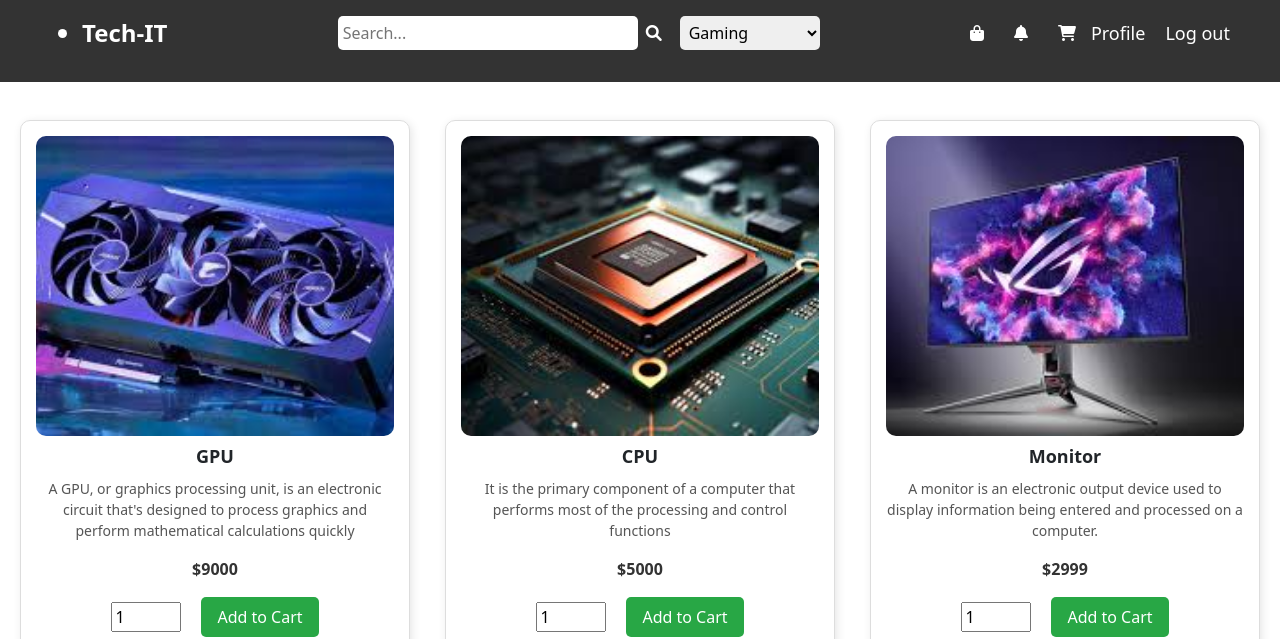
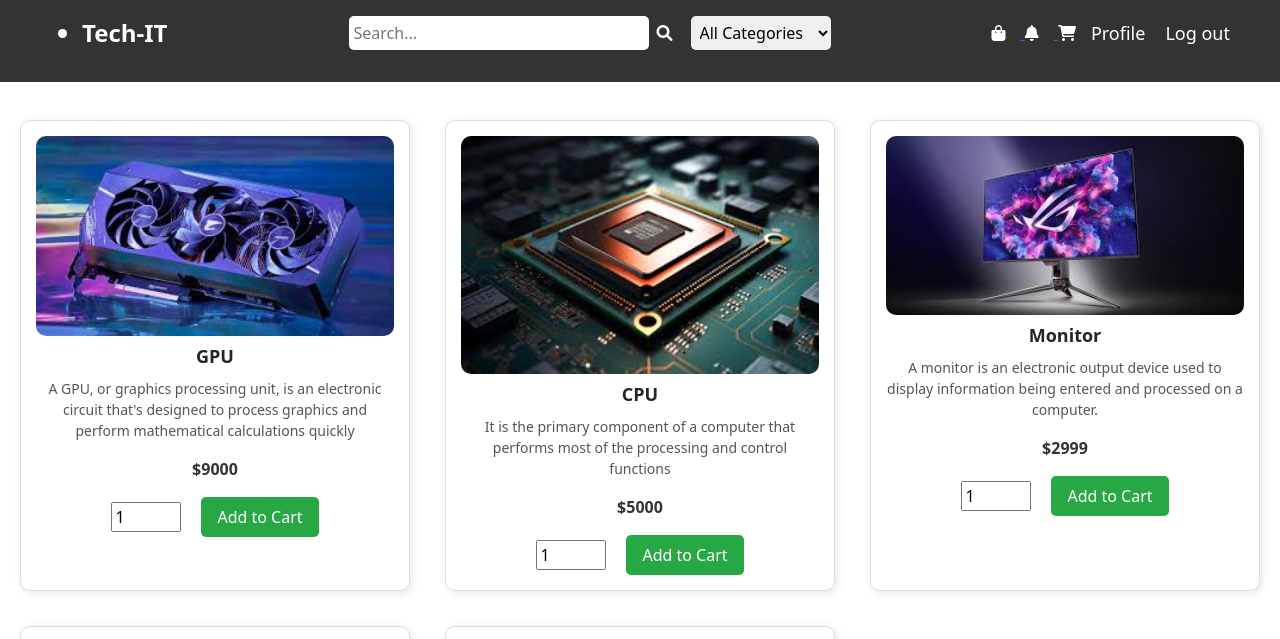
Before and after one commit to S1ngularty/Tech-IT, a PHP site: page /Shop.php in a window 1280 px wide. Shown: the top 639 px of the page. Run offline with PHP 8.4, Linux system fonts and the light colour scheme; the visitor is signed in with stand-in values (Sample User, id 1); data comes from the database, SQL or seed files in the repository.

Commit message:
update stock, notification, category, search, view

```diff
--- a/User/Shop.php
+++ b/User/Shop.php
@@ -6,6 +6,28 @@ if(!isset($_SESSION['user_id']) && !isset($_SESSION['role']) && !isset($_SESSION
     header("location:http:../Administrator/customer/login.php");
     exit;
 }else{
+    // Retrieve category and search parameters from the URL (if set)
+    $category_filter = isset($_GET['category_id']) ? $_GET['category_id'] : '';
+    $search_term = isset($_GET['search']) ? $_GET['search'] : '';
+
+    // SQL query to display products, with category and search filters
+    $sql_display = "SELECT * FROM product
+                    INNER JOIN stocks USING (product_id)
+                    LEFT JOIN product_category ON product.product_id = product_category.product_id
+                    LEFT JOIN category ON product_category.category_id = category.category_id
+                    WHERE stock > 0";
+
+    // Apply category filter if a category is selected
+    if ($category_filter) {
+        $sql_display .= " AND category.category_id = '$category_filter'";
+    }
+
+    // Apply search filter if a search term is provided
+    if ($search_term) {
+        $sql_display .= " AND (product.product_name LIKE '%$search_term%' OR product.product_description LIKE '%$search_term%')";
+    }
+
+    $result = mysqli_query($conn, $sql_display);
 ?>
 
 <!DOCTYPE html>
@@ -19,8 +41,7 @@ if(!isset($_SESSION['user_id']) && !isset($_SESSION['role']) && !isset($_SESSION
     <link href="https://cdnjs.cloudflare.com/ajax/libs/font-awesome/6.0.0-beta3/css/all.min.css" rel="stylesheet">
 </head>
 <style>
-    /* Header */
-/* Navbar */
+    /* Header styles here (unchanged) */
     #navbar {
         background-color: #333;
         display: flex;
@@ -90,6 +111,8 @@ if(!isset($_SESSION['user_id']) && !isset($_SESSION['role']) && !isset($_SESSION
         color: #fff;
     }
 
+    /* Header and Navbar styles remain unchanged */
+
     .main-content {
         padding: 100px 20px 20px;
     }
@@ -108,20 +131,28 @@ if(!isset($_SESSION['user_id']) && !isset($_SESSION['role']) && !isset($_SESSION
         padding: 15px;
         text-align: center;
         box-shadow: 2px 2px 10px rgba(0, 0, 0, 0.1);
+        background-color: #fff;
     }
 
+    /* Ensure that images are responsive and maintain their aspect ratio */
     .product-card img {
-    width: 100%;
-    height: 300px;
-    object-fit: cover;
+        width: 100%; /* Take up full width of the card */
+        height: auto; /* Maintain aspect ratio */
+        max-height: 300px; /* Set a maximum height to prevent large images */
+        object-fit: cover; /* Make sure the image covers the available space */
         border-radius: 10px;
+        transition: transform 0.3s ease-in-out; /* Optional zoom effect on hover */
     }
 
+    /* Add a zoom effect on hover for better user experience */
+    .product-card img:hover {
+        transform: scale(1.05);
+    }
 
     .product-card h5 {
         font-size: 18px;
         margin: 10px 0;
-    font-weight: bold
+        font-weight: bold;
     }
 
     .product-card p {
@@ -142,44 +173,39 @@ if(!isset($_SESSION['user_id']) && !isset($_SESSION['role']) && !isset($_SESSION
         padding: 8px 16px;
         border-radius: 5px;
         cursor: pointer;
+        font-size: 16px;
     }
 
     .product-card button:hover {
         background-color: #218838;
     }
-/* Icon group styling */
-.icon-group {
-    display: flex;
-    align-items: center;
-    gap: 15px;
-}
-
 
 
 </style>
 <body>
    <!-- Header -->
-<!-- Header -->
 <nav id="navbar">
     <ul>
         <li id="logo"><strong>Tech-IT</strong></li>
-        <form action="" class="search-form">
-            <input type="text" placeholder="Search...">
+        <form action="shop.php" method="get" class="search-form" id="searchForm">
+            <input type="text" name="search" value="<?php echo htmlspecialchars($search_term); ?>" placeholder="Search...">
             <button type="submit">
                 <i class="fas fa-magnifying-glass"></i>
             </button>
-            <select class="category-dropdown">
+            <select class="category-dropdown" name="category_id" onchange="this.form.submit()">
+                <option value="">All Categories</option>
                 <?php
-            $sql1= 'SELECT * FROM category';
-            $result=mysqli_query($conn, $sql1);
-            while($row=mysqli_fetch_assoc($result)){
-                print "<option value='{$row['category_id']}'> {$row['category_name']} </option>";
+                $sql1 = 'SELECT * FROM category';
+                $result_categories = mysqli_query($conn, $sql1);
+                while ($row = mysqli_fetch_assoc($result_categories)) {
+                    echo "<option value='{$row['category_id']}' " . ($row['category_id'] == $category_filter ? 'selected' : '') . ">{$row['category_name']}</option>";
                 }
                 ?>
             </select>
         </form>
 
-        <!-- Shopping and Notification Icons -->
+        <!-- Icons and other nav items here (unchanged) -->
+
         <div class="icon-group">
             <a href="Shop.php">
                 <i class="fas fa-shopping-bag" style="color:#fff; margin-right:15px;"></i>
@@ -204,28 +230,22 @@ if(!isset($_SESSION['user_id']) && !isset($_SESSION['role']) && !isset($_SESSION
 
     <div class="product-container">
     <?php
-    $sql_display = "SELECT * FROM product INNER JOIN stocks USING (product_id)";
-    $result = mysqli_query($conn, $sql_display);
+    // If there are products returned from the query, display them
     if (mysqli_num_rows($result) > 0) {
         while ($row = mysqli_fetch_assoc($result)) {
             echo '<div class="product-card">';
-
-            // Clickable area excluding buttons
             echo '<a href="cart/product.php?product_id=' . $row['product_id'] . '" style="text-decoration: none; color: inherit;">';
             echo '<img src="../Administrator/Product/uploads/' . $row['product_img'] . '" alt="Product Image">';
             echo '<h5>' . $row['product_name'] . '</h5>';
             echo '<p>' . $row['product_description'] . '</p>';
             echo '<p class="price">$' . $row['price'] . '</p>';
             echo '</a>';
-
-            // Buttons
             echo '<form action="cart/store.php" method="POST">';
             echo '<input type="hidden" name="product_id" value="' . $row['product_id'] . '">';
             echo '<input type="number" name="quantity" value="1" min="1" max="' . $row['stock'] . '" step="1" style="width: 70px; margin-right:20px;">';
             echo '<input type="hidden" name="status" value="In Cart">';
             echo '<button type="submit">Add to Cart</button>';
             echo '</form>';
-
             echo '</div>';
         }
     } else {
@@ -235,16 +255,6 @@ if(!isset($_SESSION['user_id']) && !isset($_SESSION['role']) && !isset($_SESSION
 </div>
 
 </div>
-<!-- Checkout Button -->
-<!-- <div class="checkout-button-container">
-    <form action="cart/checkout.php" method="POST">
-        <button type="submit" class="checkout-button">Checkout</button>
-    </form>
-</div> -->
-
-<!-- To be coded:
- clicking the product container, the user will be redirected to the product.php
- slim the product container a little -->
 
 <script src="https://cdn.jsdelivr.net/npm/bootstrap@5.3.3/dist/js/bootstrap.bundle.min.js"></script>
 </body>
@@ -252,5 +262,4 @@ if(!isset($_SESSION['user_id']) && !isset($_SESSION['role']) && !isset($_SESSION
 
 <?php
 }
-
 ?>
```
Also changed, not shown: User/cart/checkout.php (+11 -1 lines), User/notification.php (+11 -5 lines). Lines whose indentation alone changed are shown as unchanged.
